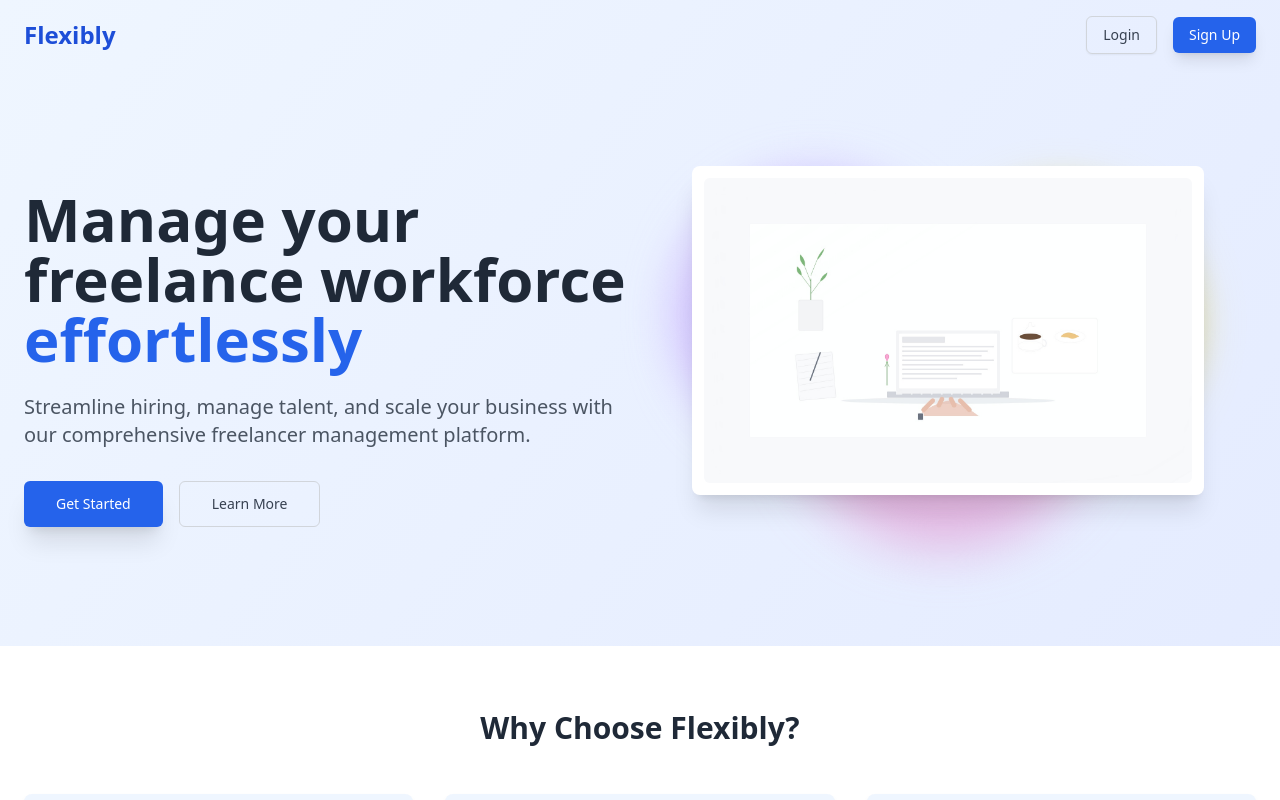
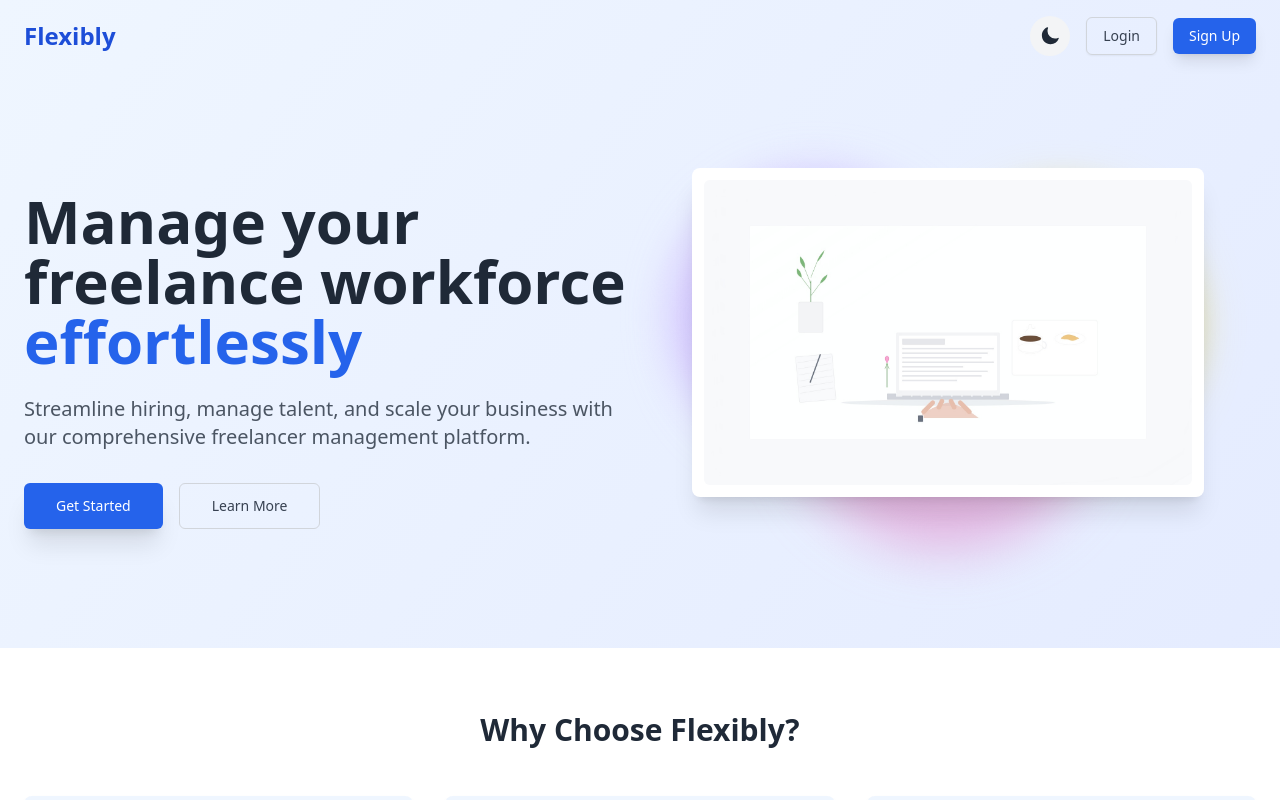
Before and after one commit to sujith1976/Flexibly-Freelancers-Skill-Directory, a Next.js app in the folder client/: page / in a window 1280 px wide. Shown: the top 800 px of the page. Built offline with nearby package versions, Linux system fonts and the light colour scheme; no server answers.

Commit message:
Add dark mode toggle feature

```diff
--- a/client/src/app/page.tsx
+++ b/client/src/app/page.tsx
@@ -4,21 +4,23 @@ import { useRouter } from 'next/navigation';
 import Link from 'next/link';
 import Image from 'next/image';
 import Button from '@/components/Button';
+import DarkModeToggle from '@/components/DarkModeToggle';
 
 export default function LandingPage() {
   const router = useRouter();
 
   return (
-    <div className="min-h-screen bg-gradient-to-br from-blue-50 to-indigo-100">
+    <div className="min-h-screen bg-gradient-to-br from-blue-50 to-indigo-100 dark:from-gray-900 dark:to-gray-800 dark:text-white">
       {/* Navigation */}
       <nav className="container mx-auto px-6 py-4">
         <div className="flex justify-between items-center">
-          <div className="text-2xl font-bold text-blue-700">Flexibly</div>
+          <div className="text-2xl font-bold text-blue-700 dark:text-blue-400">Flexibly</div>
           <div className="flex items-center space-x-4">
+            <DarkModeToggle />
             <Button
               onClick={() => router.push('/login')}
               variant="outline"
-              className="shadow-sm"
+              className="shadow-sm dark:bg-gray-700 dark:text-white dark:border-gray-600"
             >
               Login
             </Button>
@@ -37,11 +39,11 @@ export default function LandingPage() {
       <section className="container mx-auto px-6 py-16 md:py-24">
         <div className="flex flex-col md:flex-row items-center">
           <div className="md:w-1/2 mb-12 md:mb-0">
-            <h1 className="text-4xl md:text-5xl lg:text-6xl font-bold text-gray-800 mb-6">
+            <h1 className="text-4xl md:text-5xl lg:text-6xl font-bold text-gray-800 dark:text-white mb-6">
               Manage your freelance workforce
-              <span className="text-blue-600"> effortlessly</span>
+              <span className="text-blue-600 dark:text-blue-400"> effortlessly</span>
             </h1>
-            <p className="text-xl text-gray-600 mb-8">
+            <p className="text-xl text-gray-600 dark:text-gray-300 mb-8">
               Streamline hiring, manage talent, and scale your business with our comprehensive freelancer management platform.
             </p>
             <div className="flex flex-col sm:flex-row space-y-4 sm:space-y-0 sm:space-x-4">
@@ -55,7 +57,7 @@ export default function LandingPage() {
               <Button
                 onClick={() => router.push('/login')}
                 variant="outline"
-                className="px-8 py-3 text-lg"
+                className="px-8 py-3 text-lg dark:bg-gray-700 dark:text-white dark:border-gray-600"
               >
                 Learn More
               </Button>
@@ -63,12 +65,12 @@ export default function LandingPage() {
           </div>
           <div className="md:w-1/2 flex justify-center">
             <div className="relative w-full max-w-lg h-80 md:h-96">
-              <div className="absolute top-0 -left-4 w-72 h-72 bg-purple-300 rounded-full mix-blend-multiply filter blur-xl opacity-70 animate-blob"></div>
-              <div className="absolute top-0 -right-4 w-72 h-72 bg-yellow-300 rounded-full mix-blend-multiply filter blur-xl opacity-70 animate-blob animation-delay-2000"></div>
-              <div className="absolute -bottom-8 left-20 w-72 h-72 bg-pink-300 rounded-full mix-blend-multiply filter blur-xl opacity-70 animate-blob animation-delay-4000"></div>
+              <div className="absolute top-0 -left-4 w-72 h-72 bg-purple-300 dark:bg-purple-700 rounded-full mix-blend-multiply filter blur-xl opacity-70 animate-blob"></div>
+              <div className="absolute top-0 -right-4 w-72 h-72 bg-yellow-300 dark:bg-yellow-700 rounded-full mix-blend-multiply filter blur-xl opacity-70 animate-blob animation-delay-2000"></div>
+              <div className="absolute -bottom-8 left-20 w-72 h-72 bg-pink-300 dark:bg-pink-700 rounded-full mix-blend-multiply filter blur-xl opacity-70 animate-blob animation-delay-4000"></div>
               <div className="relative">
                 {/* Clean workspace image */}
-                <div className="bg-white p-3 rounded-lg shadow-xl transition-all duration-300 hover:shadow-2xl">
+                <div className="bg-white dark:bg-gray-800 p-3 rounded-lg shadow-xl transition-all duration-300 hover:shadow-2xl">
                   <Image
                     src="/images/simple-workspace.jpg"
                     alt="Clean workspace with laptop, coffee and croissant"
@@ -85,48 +87,48 @@ export default function LandingPage() {
       </section>
 
       {/* Features Section */}
-      <section className="bg-white py-16">
+      <section className="bg-white dark:bg-gray-800 py-16">
         <div className="container mx-auto px-6">
-          <h2 className="text-3xl font-bold text-center mb-12 text-gray-800">Why Choose Flexibly?</h2>
+          <h2 className="text-3xl font-bold text-center mb-12 text-gray-800 dark:text-white">Why Choose Flexibly?</h2>
           <div className="grid grid-cols-1 md:grid-cols-3 gap-8">
             {/* Feature 1 */}
-            <div className="bg-blue-50 p-6 rounded-lg shadow-md">
+            <div className="bg-blue-50 dark:bg-gray-700 p-6 rounded-lg shadow-md">
               <div className="w-12 h-12 bg-blue-600 rounded-full flex items-center justify-center mb-4">
                 <svg className="w-6 h-6 text-white" fill="none" stroke="currentColor" viewBox="0 0 24 24" xmlns="http://www.w3.org/2000/svg">
                   <path strokeLinecap="round" strokeLinejoin="round" strokeWidth="2" d="M12 6v6m0 0v6m0-6h6m-6 0H6"></path>
                 </svg>
               </div>
-              <h3 className="text-xl font-semibold mb-2 text-gray-800">Add Freelancers Easily</h3>
-              <p className="text-gray-600">Quickly add and categorize freelancers with our intuitive interface.</p>
+              <h3 className="text-xl font-semibold mb-2 text-gray-800 dark:text-white">Add Freelancers Easily</h3>
+              <p className="text-gray-600 dark:text-gray-300">Quickly add and categorize freelancers with our intuitive interface.</p>
             </div>
 
             {/* Feature 2 */}
-            <div className="bg-blue-50 p-6 rounded-lg shadow-md">
+            <div className="bg-blue-50 dark:bg-gray-700 p-6 rounded-lg shadow-md">
               <div className="w-12 h-12 bg-blue-600 rounded-full flex items-center justify-center mb-4">
                 <svg className="w-6 h-6 text-white" fill="none" stroke="currentColor" viewBox="0 0 24 24" xmlns="http://www.w3.org/2000/svg">
                   <path strokeLinecap="round" strokeLinejoin="round" strokeWidth="2" d="M21 21l-6-6m2-5a7 7 0 11-14 0 7 7 0 0114 0z"></path>
                 </svg>
               </div>
-              <h3 className="text-xl font-semibold mb-2 text-gray-800">Find Talent Quickly</h3>
-              <p className="text-gray-600">Search and filter to find the perfect freelancer for your project needs.</p>
+              <h3 className="text-xl font-semibold mb-2 text-gray-800 dark:text-white">Find Talent Quickly</h3>
+              <p className="text-gray-600 dark:text-gray-300">Search and filter to find the perfect freelancer for your project needs.</p>
             </div>
 
             {/* Feature 3 */}
-            <div className="bg-blue-50 p-6 rounded-lg shadow-md">
+            <div className="bg-blue-50 dark:bg-gray-700 p-6 rounded-lg shadow-md">
               <div className="w-12 h-12 bg-blue-600 rounded-full flex items-center justify-center mb-4">
                 <svg className="w-6 h-6 text-white" fill="none" stroke="currentColor" viewBox="0 0 24 24" xmlns="http://www.w3.org/2000/svg">
                   <path strokeLinecap="round" strokeLinejoin="round" strokeWidth="2" d="M9 12l2 2 4-4m6 2a9 9 0 11-18 0 9 9 0 0118 0z"></path>
                 </svg>
               </div>
-              <h3 className="text-xl font-semibold mb-2 text-gray-800">Secure Management</h3>
-              <p className="text-gray-600">Manage your freelance workforce with confidence and security.</p>
+              <h3 className="text-xl font-semibold mb-2 text-gray-800 dark:text-white">Secure Management</h3>
+              <p className="text-gray-600 dark:text-gray-300">Manage your freelance workforce with confidence and security.</p>
             </div>
           </div>
         </div>
       </section>
 
       {/* CTA Section */}
-      <section className="bg-blue-600 py-16">
+      <section className="bg-blue-600 dark:bg-blue-800 py-16">
         <div className="container mx-auto px-6 text-center">
           <h2 className="text-3xl font-bold text-white mb-4">Ready to transform your freelancer management?</h2>
           <p className="text-xl text-blue-100 mb-8 max-w-2xl mx-auto">
@@ -135,7 +137,7 @@ export default function LandingPage() {
           <Button
             onClick={() => router.push('/signup')}
             variant="secondary"
-            className="px-8 py-3 text-lg bg-white text-blue-600 hover:bg-gray-100 shadow-xl"
+            className="px-8 py-3 text-lg bg-white text-blue-600 hover:bg-gray-100 dark:bg-gray-200 dark:hover:bg-gray-300 shadow-xl"
           >
             Get Started for Free
           </Button>
@@ -143,7 +145,7 @@ export default function LandingPage() {
       </section>
 
       {/* Footer */}
-      <footer className="bg-gray-800 text-white py-12">
+      <footer className="bg-gray-800 dark:bg-gray-900 text-white py-12">
         <div className="container mx-auto px-6">
           <div className="flex flex-col md:flex-row justify-between">
             <div className="mb-6 md:mb-0">
--- /dev/null
+++ b/client/src/components/DarkModeToggle.tsx
@@ -0,0 +1,42 @@
+"use client";
+
+import { useTheme } from '@/context/ThemeProvider';
+
+const DarkModeToggle = () => {
+  const { theme, toggleTheme } = useTheme();
+
+  return (
+    <button
+      onClick={toggleTheme}
+      className="flex items-center justify-center w-10 h-10 rounded-full bg-gray-100 dark:bg-gray-700 text-gray-800 dark:text-white hover:bg-gray-200 dark:hover:bg-gray-600 transition-colors"
+      aria-label={`Switch to ${theme === 'light' ? 'dark' : 'light'} mode`}
+      title={`Switch to ${theme === 'light' ? 'dark' : 'light'} mode`}
+    >
+      {theme === 'light' ? (
+        <svg
+          xmlns="http://www.w3.org/2000/svg"
+          viewBox="0 0 24 24"
+          fill="currentColor"
+          className="w-5 h-5"
+        >
+          <path
+            fillRule="evenodd"
+            d="M9.528 1.718a.75.75 0 01.162.819A8.97 8.97 0 009 6a9 9 0 009 9 8.97 8.97 0 003.463-.69.75.75 0 01.981.98 10.503 10.503 0 01-9.694 6.46c-5.799 0-10.5-4.701-10.5-10.5 0-4.368 2.667-8.112 6.46-9.694a.75.75 0 01.818.162z"
+            clipRule="evenodd"
+          />
+        </svg>
+      ) : (
+        <svg
+          xmlns="http://www.w3.org/2000/svg"
+          viewBox="0 0 24 24"
+          fill="currentColor"
+          className="w-5 h-5"
+        >
+          <path d="M12 2.25a.75.75 0 01.75.75v2.25a.75.75 0 01-1.5 0V3a.75.75 0 01.75-.75zM7.5 12a4.5 4.5 0 119 0 4.5 4.5 0 01-9 0zM18.894 6.166a.75.75 0 00-1.06-1.06l-1.591 1.59a.75.75 0 101.06 1.061l1.591-1.59zM21.75 12a.75.75 0 01-.75.75h-2.25a.75.75 0 010-1.5H21a.75.75 0 01.75.75zM17.834 18.894a.75.75 0 001.06-1.06l-1.59-1.591a.75.75 0 10-1.061 1.06l1.59 1.591zM12 18a.75.75 0 01.75.75V21a.75.75 0 01-1.5 0v-2.25A.75.75 0 0112 18zM7.758 17.303a.75.75 0 00-1.061-1.06l-1.591 1.59a.75.75 0 001.06 1.061l1.591-1.59zM6 12a.75.75 0 01-.75.75H3a.75.75 0 010-1.5h2.25A.75.75 0 016 12zM6.697 7.757a.75.75 0 001.06-1.06l-1.59-1.591a.75.75 0 00-1.061 1.06l1.59 1.591z" />
+        </svg>
+      )}
+    </button>
+  );
+};
+
+export default DarkModeToggle;
--- /dev/null
+++ b/client/src/context/ThemeProvider.tsx
@@ -0,0 +1,59 @@
+"use client";
+
+import { createContext, useContext, useEffect, useState } from 'react';
+
+type Theme = 'light' | 'dark';
+
+interface ThemeContextType {
+  theme: Theme;
+  toggleTheme: () => void;
+}
+
+const ThemeContext = createContext<ThemeContextType | undefined>(undefined);
+
+export function ThemeProvider({ children }: { children: React.ReactNode }) {
+  const [theme, setTheme] = useState<Theme>('light');
+
+  useEffect(() => {
+    // Check if theme is saved in localStorage
+    const savedTheme = localStorage.getItem('theme') as Theme;
+
+    // Use saved theme, system preference, or default to light
+    const initialTheme = savedTheme ||
+      (window.matchMedia('(prefers-color-scheme: dark)').matches ? 'dark' : 'light');
+
+    setTheme(initialTheme);
+
+    // Apply theme to the document
+    applyTheme(initialTheme);
+  }, []);
+
+  const toggleTheme = () => {
+    const newTheme = theme === 'light' ? 'dark' : 'light';
+    setTheme(newTheme);
+    localStorage.setItem('theme', newTheme);
+    applyTheme(newTheme);
+  };
+
+  const applyTheme = (theme: Theme) => {
+    if (theme === 'dark') {
+      document.documentElement.classList.add('dark');
+    } else {
+      document.documentElement.classList.remove('dark');
+    }
+  };
+
+  return (
+    <ThemeContext.Provider value={{ theme, toggleTheme }}>
+      {children}
+    </ThemeContext.Provider>
+  );
+}
+
+export function useTheme() {
+  const context = useContext(ThemeContext);
+  if (context === undefined) {
+    throw new Error('useTheme must be used within a ThemeProvider');
+  }
+  return context;
+}
--- a/client/tailwind.config.js
+++ b/client/tailwind.config.js
@@ -5,6 +5,7 @@ module.exports = {
     './src/components/**/*.{js,ts,jsx,tsx,mdx}',
     './src/app/**/*.{js,ts,jsx,tsx,mdx}',
   ],
+  darkMode: 'class',
   theme: {
     extend: {
       backgroundImage: {
```
Also changed, not shown: client/src/app/layout.tsx (+9 -6 lines).
